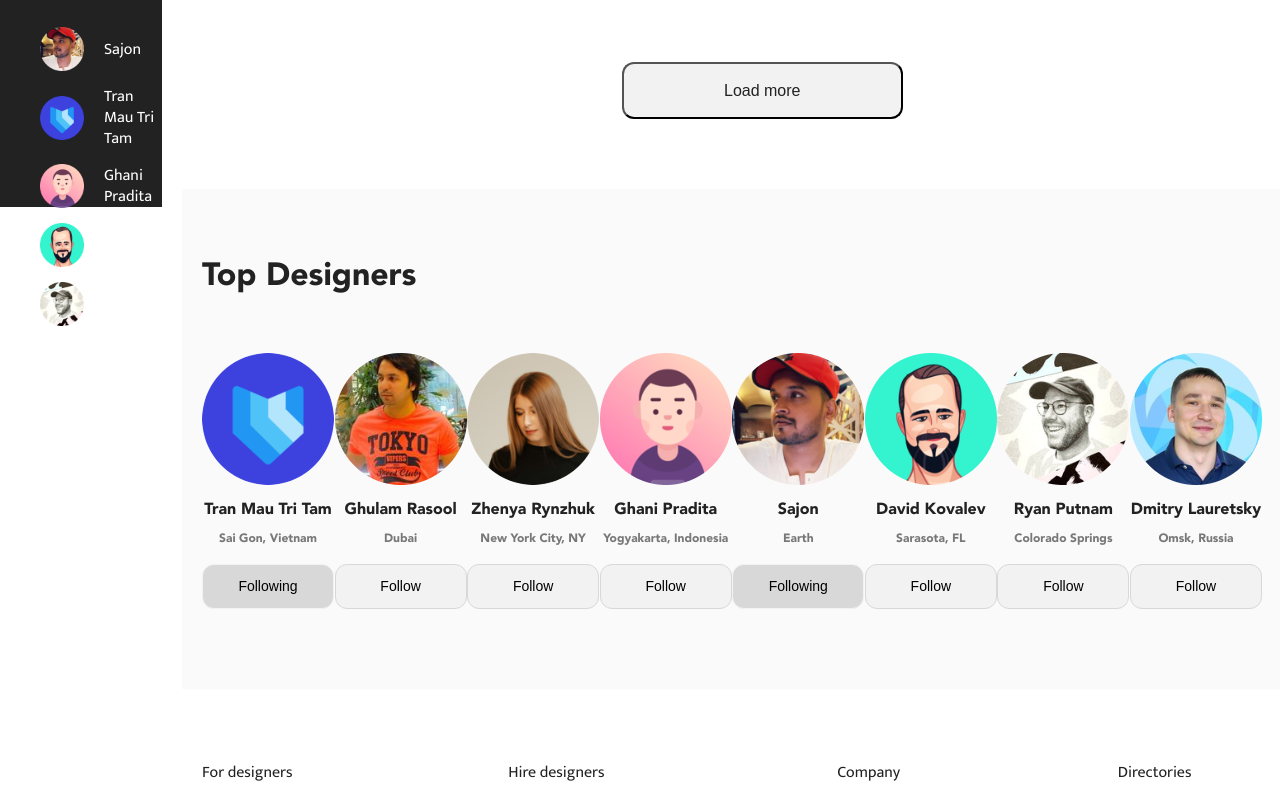
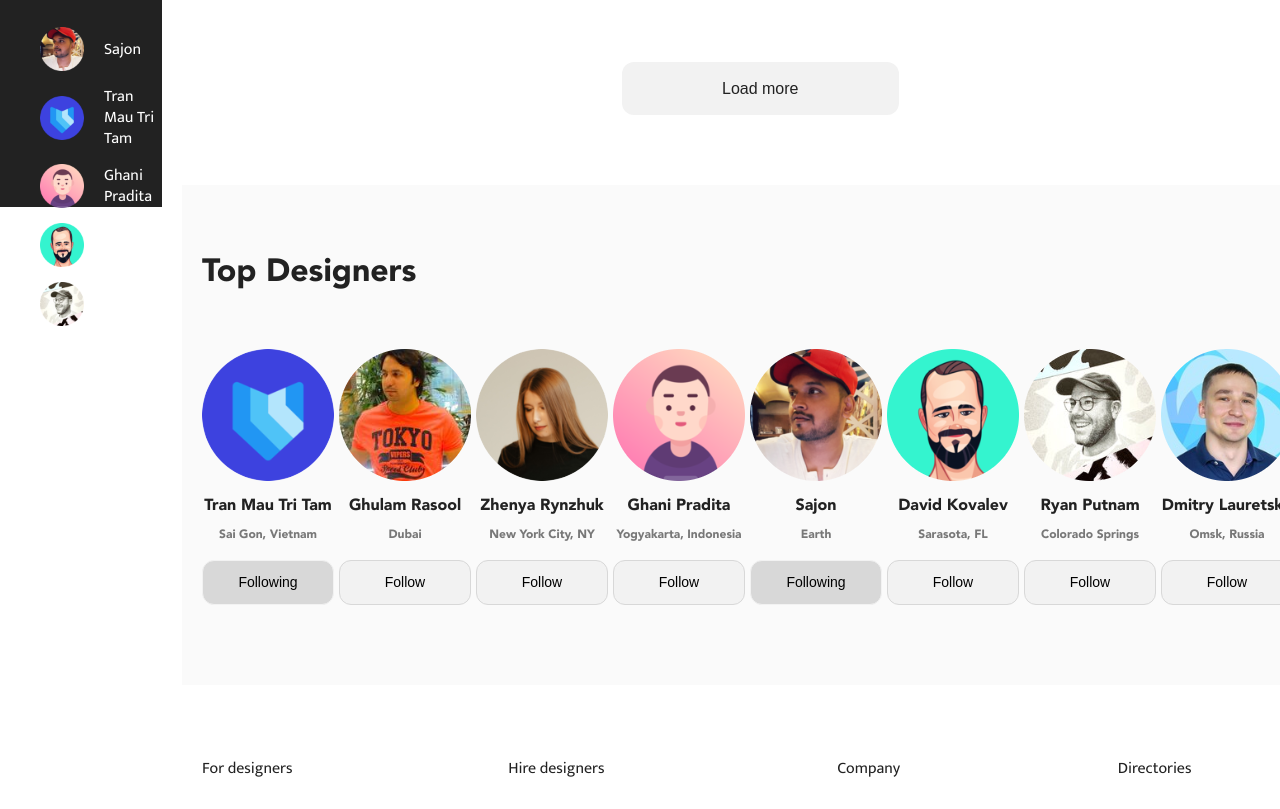
Before and after one commit to mariamdateshidze/Exam, a plain HTML site: page index.html in a window 1280 px wide. Shown: the part 793-1602 px from the top of the page. Drawn offline with Linux system fonts and the light colour scheme; a web font is replaced by a local one.

Commit message:
changes in css file

```diff
--- a/index.html
+++ b/index.html
@@ -86,8 +86,6 @@
                     </h4>
                 </div>
             </div>
-
-
 
 
         </div>
@@ -256,9 +254,8 @@
 
                 </section>
 
+            </main>
 
-
-            </main>
 
     <!-- top designers section -->
             <div class="grey-block">
@@ -267,79 +264,77 @@
                         <h3> Top Designers </h3>
 
                         <div class="designers-info-wrapper">
-                            <div class="about-designer-box">
+                            <article class="about-designer-box">
                                 <img src="images/pic1.png" alt="designer's photo">
                                 <h4>Tran Mau Tri Tam</h4>
                                 <span>Sai Gon, Vietnam</span>
                                 <button class="following-button"> Following </button>
-                            </div>
+                            </article>
 
-                            <div class="about-designer-box">
+                            <article class="about-designer-box">
                                 <img src="images/pic2.png" alt="designer's photo">
                                 <h4>Ghulam Rasool</h4>
                                 <span>Dubai</span>
                                 <button class="follow-button"> Follow </button>
-                            </div>
+                            </article>
 
-                            <div class="about-designer-box">
+                            <article class="about-designer-box">
                                 <img src="images/pic3.png" alt="designer's photo">
                                 <h4>Zhenya Rynzhuk</h4>
                                 <span>New York City, NY</span>
                                 <button class="follow-button"> Follow </button>
-                            </div>
+                            </article>
 
-                            <div class="about-designer-box">
+                            <article class="about-designer-box">
                                 <img src="images/pic4.png" alt="designer's photo">
                                 <h4>Ghani Pradita</h4>
                                 <span>Yogyakarta, Indonesia</span>
                                 <button class="follow-button"> Follow </button>
-                            </div>
+                            </article>
 
 
-                            <div class="about-designer-box">
+                            <article class="about-designer-box">
                                 <img src="images/pic5.png" alt="designer's photo">
                                 <h4>Sajon</h4>
                                 <span>Earth</span>
                                 <button class="following-button"> Following </button>
 
-                            </div>
+                            </article>
 
-                            <div class="about-designer-box">
+                            <article class="about-designer-box">
                                 <img src="images/pic6.png" alt="designer's photo">
                                 <h4>David Kovalev</h4>
                                 <span>Sarasota, FL</span>
                                 <button class="follow-button"> Follow </button>
 
-                            </div>
+                            </article>
 
-                            <div class="about-designer-box">
+                            <article class="about-designer-box">
                                 <img src="images/pic7.png" alt="designer's photo">
                                 <h4>Ryan Putnam</h4>
                                 <span>Colorado Springs</span>
                                 <button class="follow-button"> Follow </button>
 
-                            </div>
+                            </article>
 
-                            <div class="about-designer-box">
+                            <article class="about-designer-box">
                                 <img src="images/pic8.png" alt="designer's photo">
                                 <h4>Dmitry Lauretsky</h4>
                                 <span>Omsk, Russia</span>
                                 <button class="follow-button"> Follow </button>
 
-                            </div>
+                            </article>
 
                         </div>
 
                     </div>
 
-
                 </section>
-
-
 
             </div>
 
-            <!-- footer -->
+
+        <!-- footer -->
             <footer class="container-two">
                 <div class="footer-box">
                     <div class="footer-content-first">
@@ -428,19 +423,9 @@
 
                 </div>
 
-
-
-
-
             </footer>
 
-
-
-
-
         </div>
-
-
 
     </div>
 
--- a/styles/media.css
+++ b/styles/media.css
@@ -108,13 +108,15 @@
         max-width: 130px;
         width: 100%;
 
-
     }
 
     .footer-box{
 
         margin-top: 300px;
     }
+
+
+
 
     /* second page */
 
@@ -132,8 +134,6 @@
         font-size: 14px;
 
     }
-
-
 
 }
 
--- a/styles/style.css
+++ b/styles/style.css
@@ -11,8 +11,7 @@
     width: 100%;
     margin: 0 auto;
 
-    /* background-color: #f591bf;
-   */
+
 }
 
 .main-container{
@@ -20,7 +19,6 @@
     width: 100%;
     margin: 30px auto;
     padding: 0 20px;
-    /* background-color: aquamarine; */
 
 }
 
@@ -29,14 +27,11 @@
     justify-content: space-between;
     position: relative;
 
-
-
 }
 
 .form-content{
     display: flex;
     align-items: center;
-
 
 }
 
@@ -55,20 +50,19 @@
     text-decoration: none;
     font-family: 'Avenir LT Std';
 
+}
+
+.text-line:hover{
+   color: #f591bf;
 
 }
 
-.text-line:hover{
-
-   color: #f591bf;
-
-
-}
 .message-icon{
     position: relative;
     right: 60px;
 
 }
+
 .message-icon:hover{
    width: 30px;
 
@@ -151,17 +145,11 @@
 
 }
 
-
-
-
-
 .container-two{
     max-width: 1100px;
     width: 100%;
     margin: 70px auto;
     padding: 0 20px;
-
-    /* background-color: rgb(130, 172, 158); */
 
 
 }
@@ -254,14 +242,12 @@ ul{
     flex-direction: column;
     align-items: center;
 
-
 }
 
 
 .pic-description img{
     width: 280px;
     box-shadow: 0px 0px 20px #5B5EBA1F;
-
 
 }
 
@@ -279,8 +265,6 @@ ul{
     color: #222222;
     text-align: center;
     font-family: 'Avenir LT Std';
-
-
 
 }
 
@@ -300,6 +284,7 @@ ul{
     padding: 16px 100px;
     margin-left: 420px;
     margin-top: 70px;
+    border: #AFAFAF;
 
 }
 
@@ -591,8 +576,10 @@ ul{
 
 
 
+
 /* top designers section */
 .grey-block{
+
     width: 100%;
     background-color: #FAFAFA;
     height: 500px;
@@ -610,8 +597,6 @@ ul{
     color: #222222;
     font-family: 'Avenir LT Std';
 
-
-
 }
 
 .about-designer-box{
@@ -619,7 +604,7 @@ ul{
     flex-direction: column;
     align-items: center;
     margin-top: 54px;
-
+    margin-right: 5px;
 
 
 }
@@ -709,7 +694,6 @@ ul{
     line-height: 21px;
     font-family: 'Mukta';
 
-
 }
 
 
@@ -721,7 +705,6 @@ ul{
 
 
 .footer-content-first a:hover{
-
     color: #000000;
 
 }
@@ -774,8 +757,6 @@ ul{
     line-height: 40px;
     color: #222222;
     font-family: 'Mukta';
-
-
 }
 
 footer a{
@@ -840,8 +821,6 @@ footer a{
     padding-left: 20px;
     padding-right: 40px;
 
-
-
 }
 
 .designer-box span{
@@ -862,7 +841,6 @@ footer a{
 .designer-box img:hover{
     width: 50px;
 
-
 }
 
 
@@ -882,7 +860,6 @@ footer a{
     margin-left: 40px;
     margin-bottom: 30px;
     font-family: 'Mukta';
-
 
 }
 
@@ -907,6 +884,7 @@ footer a{
 
 }
 
+
 /* table html file header */
 
 .person-icon{
@@ -921,6 +899,7 @@ footer a{
 
 
 }
+
 
 /* table */
 
@@ -976,6 +955,7 @@ td{
 }
 
 
+
 /* footer */
 .footer-box-second-page{
     display: flex;
```
Also changed, not shown: listing.html (+2 -12 lines).
